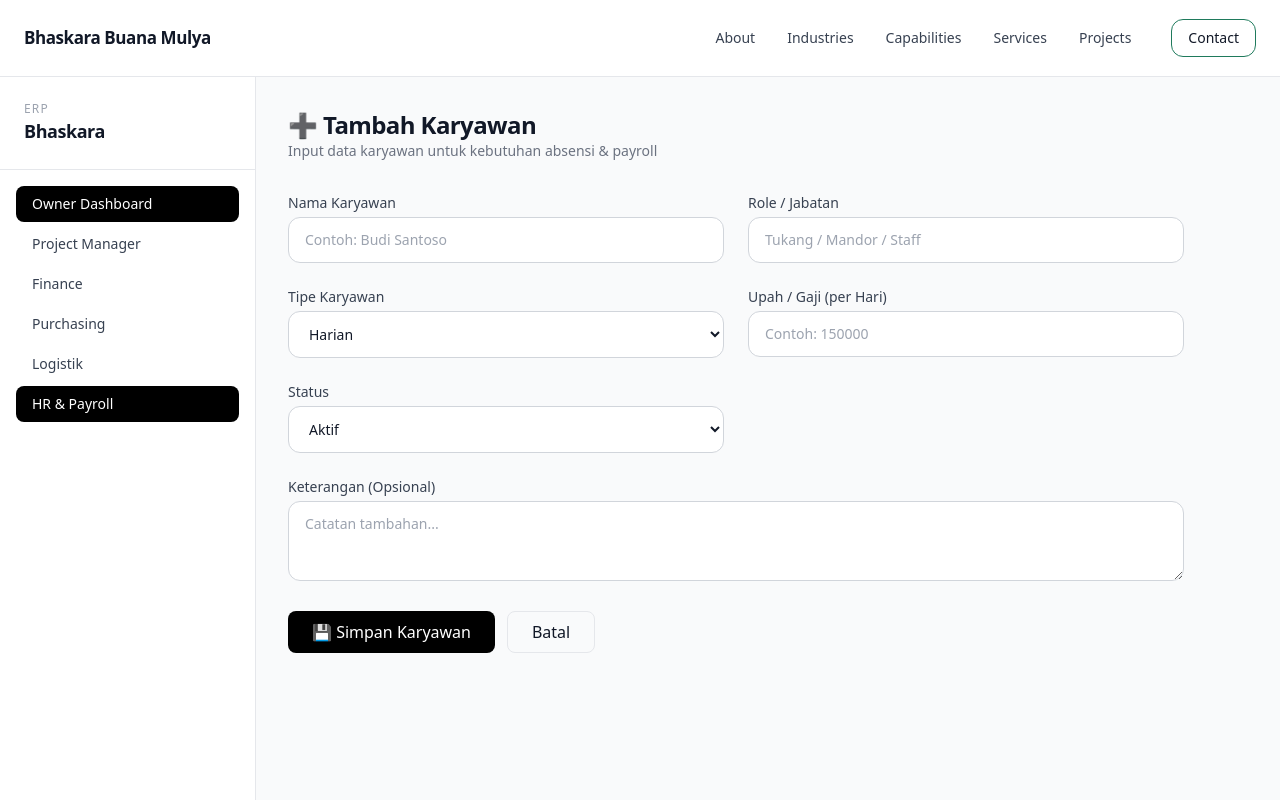
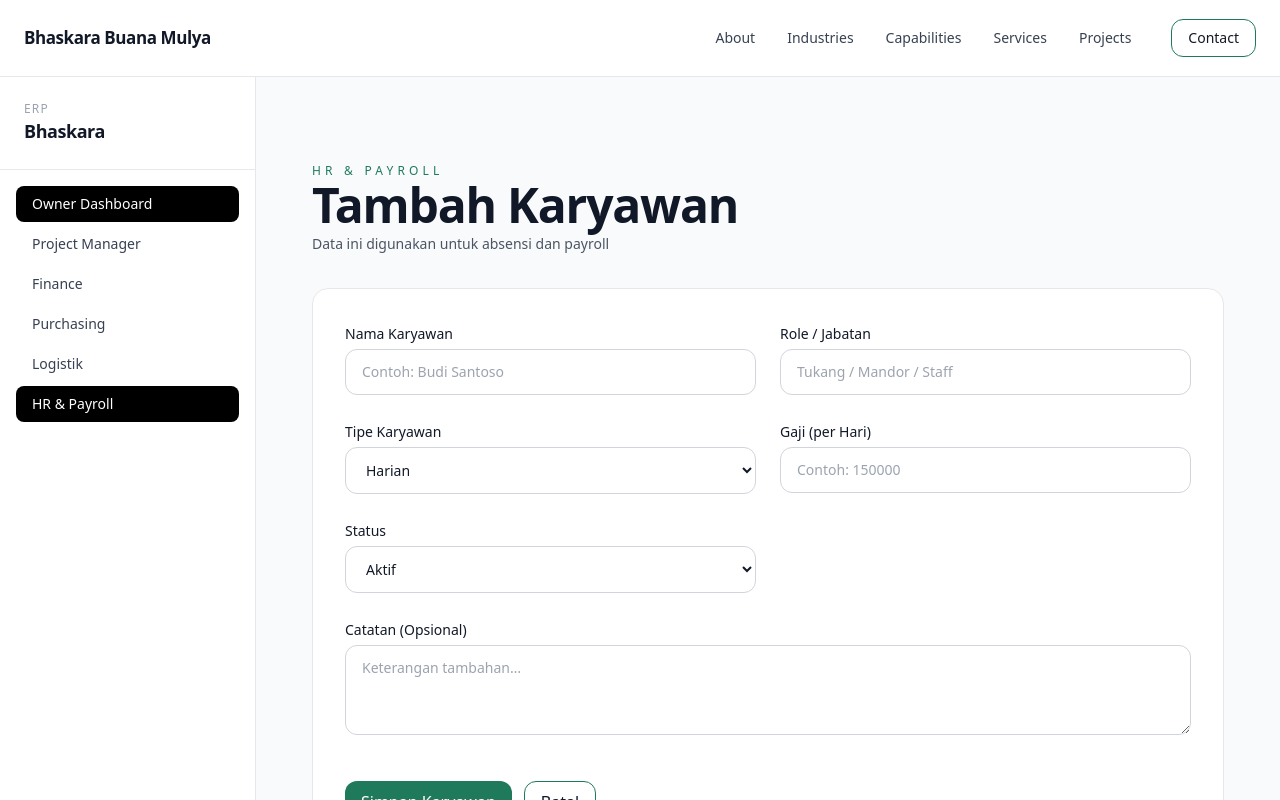
Before and after one commit to herlan-syihabudin/Bhaskara, a Next.js app: page /dashboard/payroll/karyawan/tambah in a window 1280 px wide. Shown: the top 800 px of the page. Built offline with nearby package versions, Linux system fonts and the light colour scheme.

Commit message:
Update page.tsx

```diff
--- a/app/dashboard/payroll/karyawan/tambah/page.tsx
+++ b/app/dashboard/payroll/karyawan/tambah/page.tsx
@@ -9,10 +9,10 @@ export default function TambahKaryawanPage() {
   const [form, setForm] = useState({
     nama: "",
     role: "",
-    tipe: "HARIAN",
+    type: "HARIAN",
     rate: "",
     status: "AKTIF",
-    keterangan: "",
+    catatan: "",
   });
 
   async function handleSubmit(e: React.FormEvent) {
@@ -28,25 +28,24 @@ export default function TambahKaryawanPage() {
   }
 
   return (
-    <section className="max-w-4xl space-y-8">
+    <section className="container-bbm py-12 space-y-8 max-w-3xl">
       {/* HEADER */}
       <div>
-        <h1 className="text-2xl font-semibold">➕ Tambah Karyawan</h1>
-        <p className="text-sm text-gray-500">
-          Input data karyawan untuk kebutuhan absensi & payroll
+        <p className="badge">HR & PAYROLL</p>
+        <h1>Tambah Karyawan</h1>
+        <p className="text-body mt-1">
+          Data ini digunakan untuk absensi dan payroll
         </p>
       </div>
 
       {/* FORM */}
-      <form
-        onSubmit={handleSubmit}
-        className="grid grid-cols-1 md:grid-cols-2 gap-6"
-      >
+      <form onSubmit={handleSubmit} className="card p-8 space-y-6">
+        <div className="grid md:grid-cols-2 gap-6">
           {/* Nama */}
           <div>
-          <label className="label">Nama Karyawan</label>
+            <label className="text-sm font-medium">Nama Karyawan</label>
             <input
-            className="input"
+              className="form-input mt-1"
               placeholder="Contoh: Budi Santoso"
               value={form.nama}
               onChange={(e) => setForm({ ...form, nama: e.target.value })}
@@ -56,9 +55,9 @@ export default function TambahKaryawanPage() {
 
           {/* Role */}
           <div>
-          <label className="label">Role / Jabatan</label>
+            <label className="text-sm font-medium">Role / Jabatan</label>
             <input
-            className="input"
+              className="form-input mt-1"
               placeholder="Tukang / Mandor / Staff"
               value={form.role}
               onChange={(e) => setForm({ ...form, role: e.target.value })}
@@ -66,13 +65,13 @@ export default function TambahKaryawanPage() {
             />
           </div>
 
-        {/* Tipe */}
+          {/* Type */}
           <div>
-          <label className="label">Tipe Karyawan</label>
+            <label className="text-sm font-medium">Tipe Karyawan</label>
             <select
-            className="input"
-            value={form.tipe}
-            onChange={(e) => setForm({ ...form, tipe: e.target.value })}
+              className="form-input mt-1"
+              value={form.type}
+              onChange={(e) => setForm({ ...form, type: e.target.value })}
             >
               <option value="HARIAN">Harian</option>
               <option value="BULANAN">Bulanan</option>
@@ -81,12 +80,12 @@ export default function TambahKaryawanPage() {
 
           {/* Rate */}
           <div>
-          <label className="label">
-            Upah / Gaji ({form.tipe === "HARIAN" ? "per Hari" : "per Bulan"})
+            <label className="text-sm font-medium">
+              Gaji ({form.type === "HARIAN" ? "per Hari" : "per Bulan"})
             </label>
             <input
               type="number"
-            className="input"
+              className="form-input mt-1"
               placeholder="Contoh: 150000"
               value={form.rate}
               onChange={(e) => setForm({ ...form, rate: e.target.value })}
@@ -96,9 +95,9 @@ export default function TambahKaryawanPage() {
 
           {/* Status */}
           <div>
-          <label className="label">Status</label>
+            <label className="text-sm font-medium">Status</label>
             <select
-            className="input"
+              className="form-input mt-1"
               value={form.status}
               onChange={(e) => setForm({ ...form, status: e.target.value })}
             >
@@ -107,32 +106,31 @@ export default function TambahKaryawanPage() {
             </select>
           </div>
 
-        {/* Keterangan */}
+          {/* Catatan */}
           <div className="md:col-span-2">
-          <label className="label">Keterangan (Opsional)</label>
+            <label className="text-sm font-medium">
+              Catatan (Opsional)
+            </label>
             <textarea
-            className="input min-h-[80px]"
-            placeholder="Catatan tambahan..."
-            value={form.keterangan}
+              className="form-input mt-1 min-h-[90px]"
+              placeholder="Keterangan tambahan…"
+              value={form.catatan}
               onChange={(e) =>
-              setForm({ ...form, keterangan: e.target.value })
+                setForm({ ...form, catatan: e.target.value })
               }
             />
           </div>
+        </div>
 
         {/* ACTION */}
-        <div className="md:col-span-2 flex gap-3">
-          <button
-            type="submit"
-            className="px-6 py-2 rounded-lg bg-black text-white hover:bg-gray-800"
-          >
-            💾 Simpan Karyawan
+        <div className="flex gap-3 pt-4">
+          <button type="submit" className="btn-primary">
+            Simpan Karyawan
           </button>
-
           <button
             type="button"
             onClick={() => router.back()}
-            className="px-6 py-2 rounded-lg border"
+            className="btn-outline"
           >
             Batal
           </button>
```
Lines whose indentation alone changed are shown as unchanged.
